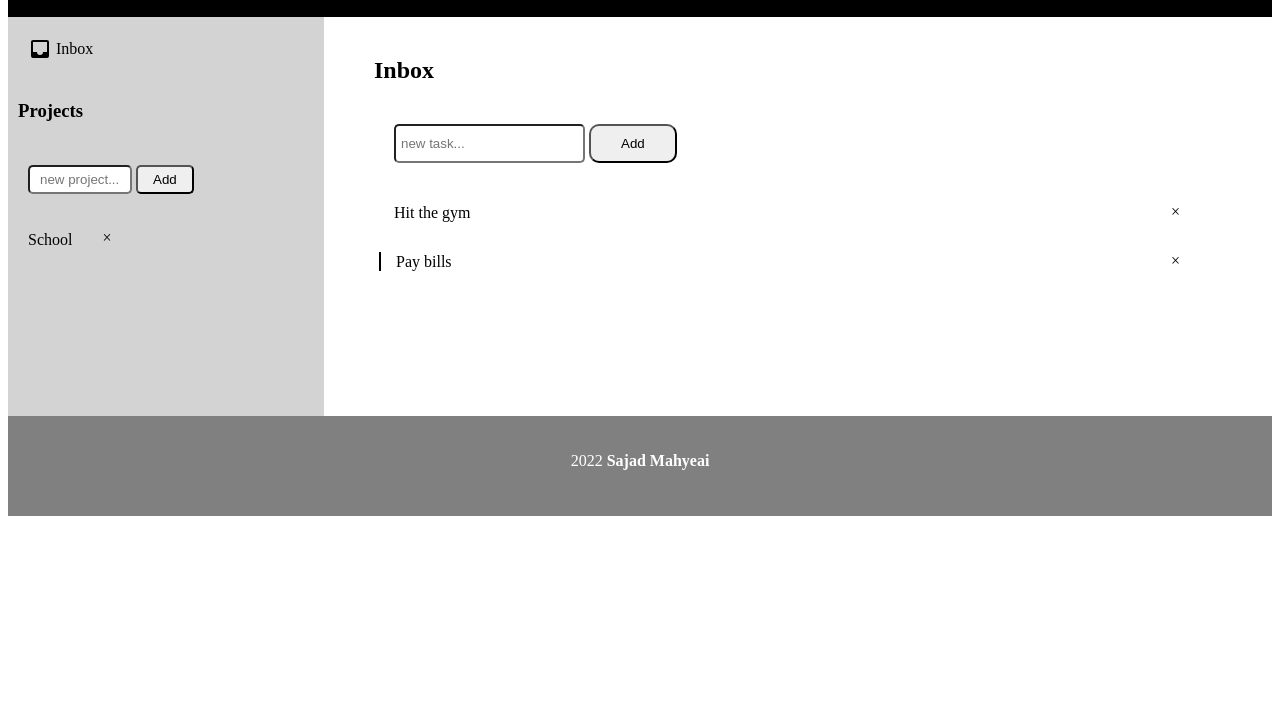
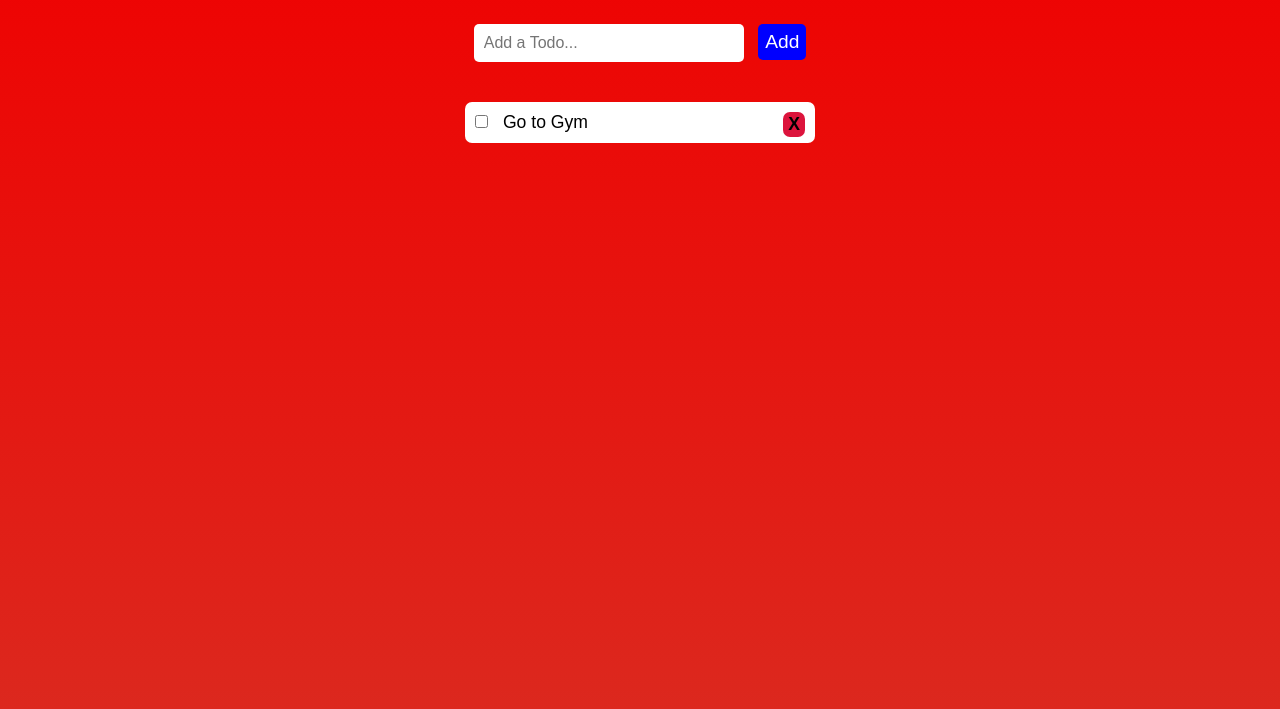
Before and after one commit to Sajadmhy/Todo-List, a plain HTML site: page index.html in a window 1280 px wide. Shown: the part 91-800 px from the top of the page. Drawn offline with Linux system fonts and the light colour scheme.

Commit message:
add another solution with basic functionality and localStorage

```diff
--- a/index.html
+++ b/index.html
@@ -1,4 +1,4 @@
-<!DOCTYPE html>
+<!-- <!DOCTYPE html>
 <html lang="en">
 <head>
     <meta charset="UTF-8">
@@ -18,10 +18,10 @@
         <path fill="currentColor" d="M19,15H15A3,3 0 0,1 12,18A3,3 0 0,1 9,15H5V5H19M19,3H5C3.89,3 3,3.9 3,5V19A2,2 0 0,0 5,21H19A2,2 0 0,0 21,19V5A2,2 0 0,0 19,3Z" />
     </svg> <li>Inbox</li></div>
         <h3>Projects</h3>
-       <!-- <div id="add-pro"><svg style="width:24px;height:24px" viewBox="0 0 24 24">
+        <div id="add-pro"><svg style="width:24px;height:24px" viewBox="0 0 24 24">
         <path fill="currentColor" d="M19,13H13V19H11V13H5V11H11V5H13V11H19V13Z" />
     </svg><li>Add Project</li></div> -->
-    <div id="add-pro"><input type="text" id="project" placeholder="new project...">
+    <!-- <div id="add-pro"><input type="text" id="project" placeholder="new project...">
         <button id="add-pro-btn" type="button">Add</button></div>
     <div id="item-pro"><li>School</li><span class="close-pro">&times;</span></div>
 </div>
@@ -29,12 +29,44 @@
     <h2 class="title">Inbox</h2>
       <div id="add-task"><input type="text" id="task" placeholder="new task...">
         <button id="add" type="button">Add</button></div>
-    <div class="item"><li>Hit the gym</li><span class="close">&times;</span></div>
+    <div id="items"><div class="item"><li>Hit the gym</li><span class="close">&times;</span></div>
     <div class="item checked"><li>Pay bills</li><span class="close">&times;</span></div>
-</div>
+</div></div>
 <div id="footer">
     <p>2022 <a href="https://github.com/Sajadmhy">Sajad Mahyeai</a></p>
 </div>
 </div>
 </body>
+ </html>  -->
+
+
+<!DOCTYPE html>
+<html lang="en">
+<head>
+  <meta charset="UTF-8">
+  <meta name="viewport" content="width=device-width, initial-scale=1.0">
+  <link rel="stylesheet" type="text/css" href="styles.css">
+  <title>Todo List</title>
+</head>
+<body>
+
+  <div class="container">
+    <h1>Todo</h1>
+
+    <form class="todo-form">
+      <input type="text" class="todo-input" placeholder="Add a Todo...">
+      <button type="submit" class="add-button">Add</button>
+    </form>
+
+    <ul class="todo-items">
+      <li class="item" data-key="1594003133171">
+        <input class="checkbox" type="checkbox">
+        Go to Gym
+        <button class="delete-button">X</button>
+      </li>
+    </ul>
+  </div>
+
+  <script type="text/javascript" src="main.js"></script>
+</body>
 </html>
--- a/styles.css
+++ b/styles.css
@@ -1,4 +1,4 @@
-#container {
+/* #container {
     display: grid;
     grid-template-columns: 1fr 3fr;
     grid-template-rows: 1fr 4fr 1fr;
@@ -13,7 +13,7 @@
 
 #sidebar {
     /* padding: 10px; */
-    background-color: lightgray;
+    /* background-color: lightgray;
 }
 
 #main {
@@ -37,26 +37,26 @@ li , svg {
     border-width: 0 2px 2px 0;
     /* top: 10px; */
     /* left: 16px; */
-    right: 15px;
+    /* right: 15px; */
     /* bottom: 0px; */
-    transform: rotate(45deg);
+    /* transform: rotate(45deg);
     height: 15px;
-    width: 5px;
-}
+    width: 5px; */
+/* }
 
 ul {
     /* margin: 0px; */
-    padding:0px 20px;
-}
-
+    /* padding:0px 20px; */
+/* } */
+/*
 #sidebar div , #main div {
     padding: 10px;
     margin: 10px;
     border-radius: 10px;
     /* text-align: left; */
-}
 
-#sidebar div:hover ,#main div:hover {
+/*
+#sidebar div div:hover ,#main div div:hover {
     background-color: gray;
     cursor: pointer;
 }
@@ -67,8 +67,8 @@ ul {
     color: white;
     text-align: center;
     padding: 20px;
-}
-
+} */
+/*
 a {
     text-decoration: none;
     color: white;
@@ -101,8 +101,8 @@ a {
 button:hover {
     background-color: dodgerblue;
     color: white;
-}
-
+} */
+/*
 #main input {
     padding: 10px 5px 10px 5px;
     border-radius: 5px;
@@ -112,14 +112,131 @@ button:hover {
     margin: 5px 5px 5px 0;
     padding: 5px 15px;
     border-radius: 5px;
-}
-
+} */
+/*
 #sidebar input {
     padding: 5px 10px;
     width: 80px;
     border-radius: 5px;
-}
+} */
 
-h3 {
+/* h3 { */
+    /* padding: 10px; */
+
+
+/* common styles */
+* {
+    padding: 0;
+    margin: 0;
+  }
+
+  body {
+    width: 100vw;
+    min-height: 100vh;
+    display: flex;
+    justify-content: center;
+    background: linear-gradient(#F00000, #DC281E);
+    font-family: sans-serif;
+  }
+
+  button:hover {
+    cursor: pointer;
+    background-color: #73E831;
+  }
+
+  ul {
+    list-style-type: none; /* get rid of bullet points on side of list items */
+  }
+
+  /* common style ends */
+
+  /* container */
+  .container {
+    min-width: 700px;
+    display: flex;
+    flex-direction: column;
+    align-items: center;
+    padding: 20px;
+  }
+
+  h1 {
+    color: #fff;
+    font-size: 3rem;
+  }
+
+  /* todo-form */
+
+  .todo-form {
+    margin: 40px 0px;
+  }
+
+  .todo-input {
+    width: 250px;
+    border: none;
+    outline: none;
+    border-radius: 5px;
     padding: 10px;
-}
+    margin-right: 10px;
+    font-size: 1rem;
+  }
+
+  .add-button {
+    background-color: #0000ff;
+    color: #fff;
+    border: none;
+    outline: none;
+    border-radius: 5px;
+    padding: 7px;
+    font-size: 1.2rem;
+  }
+
+  /* todo-form style ends */
+
+  /* todo-items */
+  .todo-items {
+    min-width: 350px;
+  }
+
+  /* each li with class="item" */
+  .item {
+    background-color: #fff;
+    padding: 10px;
+    font-size: 1.1rem;
+  }
+
+  .item:first-child {
+    border-top-left-radius: 7px;
+    border-top-right-radius: 7px;
+  }
+
+  .item:last-child {
+    border-bottom-left-radius: 7px;
+    border-bottom-right-radius: 7px;
+  }
+
+  /* item style end */
+
+  .checkbox {
+    margin-right: 10px;
+  }
+
+  .delete-button {
+    float: right;
+    background-color: #dc143c;
+    border: none;
+    outline: none;
+    border-radius: 7px;
+    padding: 2px 5px;
+    margin-left: 10px;
+    font-size: 1.1rem;
+    font-weight: 550;
+  }
+
+  /* applied when the todo item is checked */
+  .checked {
+    text-decoration: line-through;
+  }
+
+  /* todo-items style ends */
+
+  /* container style ends */
```
Also changed, not shown: main.js (+1 -1 lines).
